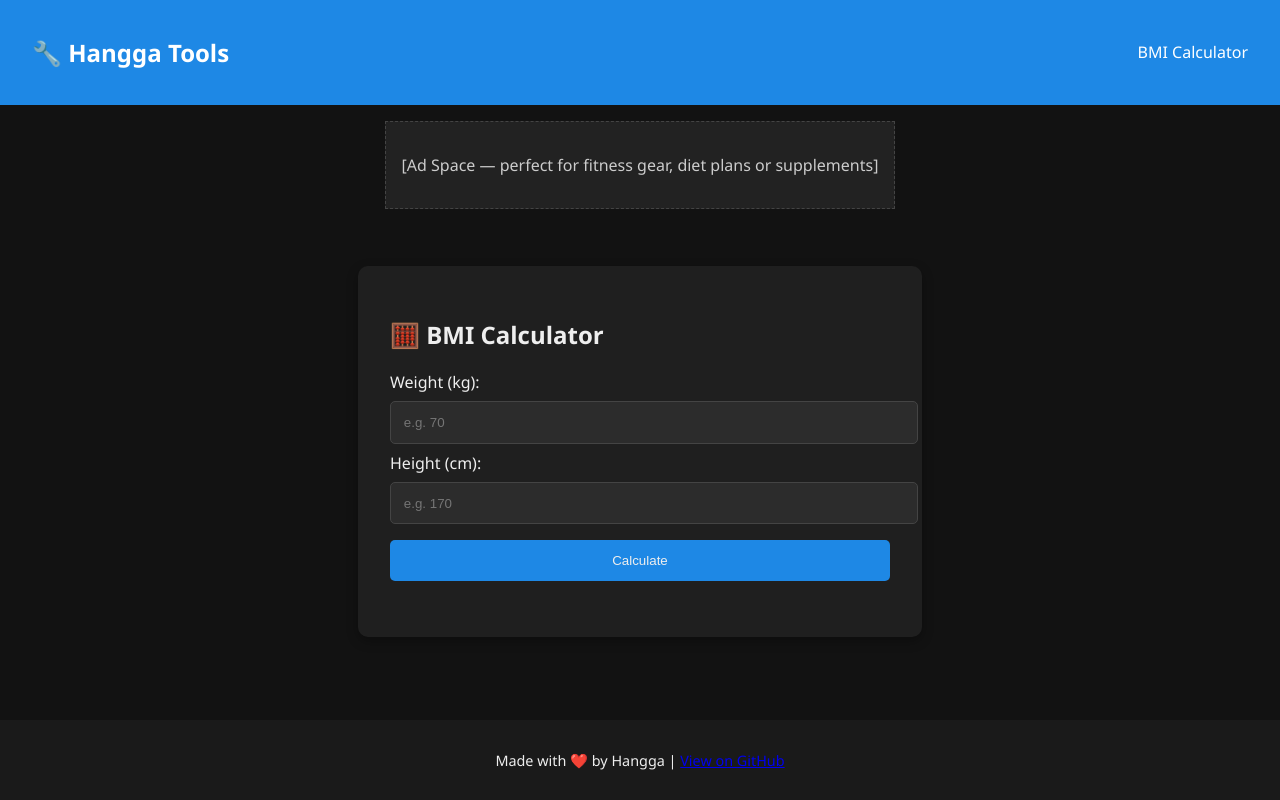
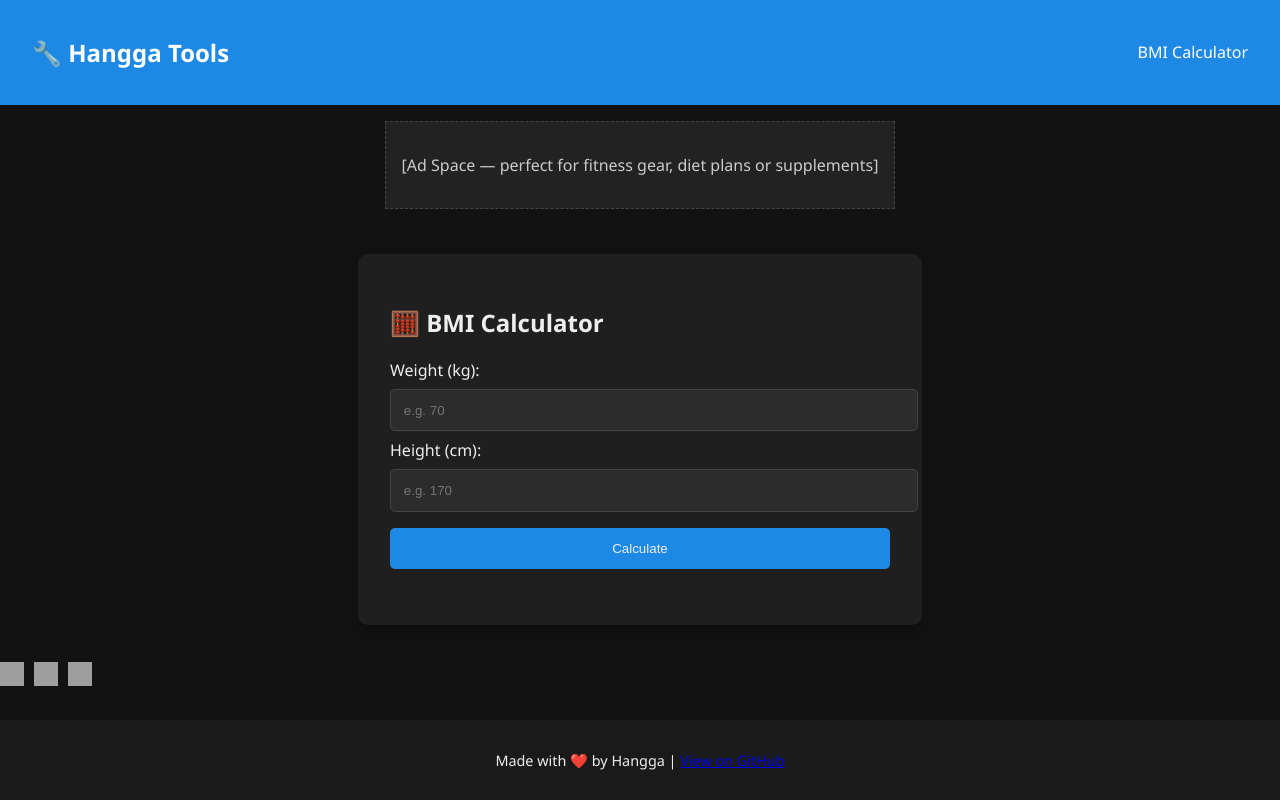
Before and after one commit to Hangga-hub/bmi-calculator, a plain HTML site: page index.html in a window 1280 px wide. Drawn offline with Linux system fonts and the light colour scheme; grey boxes are pictures that could not be loaded.

```diff
--- a/index.html
+++ b/index.html
@@ -31,7 +31,17 @@
     <button onclick="calculateBMI()">Calculate</button>
     <div id="result"></div>
   </main>
-
+  <div class="share-buttons">
+    <a href="https://x.com/intent/tweet?url=https://hangga-hub.github.io/bmi-calculator&text=Try%20this%20BMI%20Calculator%20by%20Hangga!" target="_blank">
+      <img src="https://cdn.simpleicons.org/x/white" alt="Share on X" />
+    </a>
+    <a href="https://www.facebook.com/sharer/sharer.php?u=https://hangga-hub.github.io/bmi-calculator" target="_blank">
+      <img src="https://cdn.simpleicons.org/facebook/white" alt="Share on Facebook" />
+    </a>
+    <a href="https://www.linkedin.com/shareArticle?mini=true&url=https://hangga-hub.github.io/bmi-calculator" target="_blank">
+      <img src="https://cdn.simpleicons.org/linkedin/white" alt="Share on LinkedIn" />
+    </a>
+  </div>
   <footer>
     <p>Made with ❤️ by Hangga | <a href="https://github.com/hangga-hub/bmi-calculator">View on GitHub</a></p>
   </footer>
--- a/style.css
+++ b/style.css
@@ -84,3 +84,19 @@ footer {
   font-size: 0.9rem;
   margin-top: auto;
 }
+
+.share-buttons {
+  display: flex;
+  gap: 10px;
+  margin-top: 0.5rem;
+}
+
+.share-buttons img {
+  width: 24px;
+  height: 24px;
+  transition: transform 0.2s;
+}
+
+.share-buttons img:hover {
+  transform: scale(1.2);
+}
```
